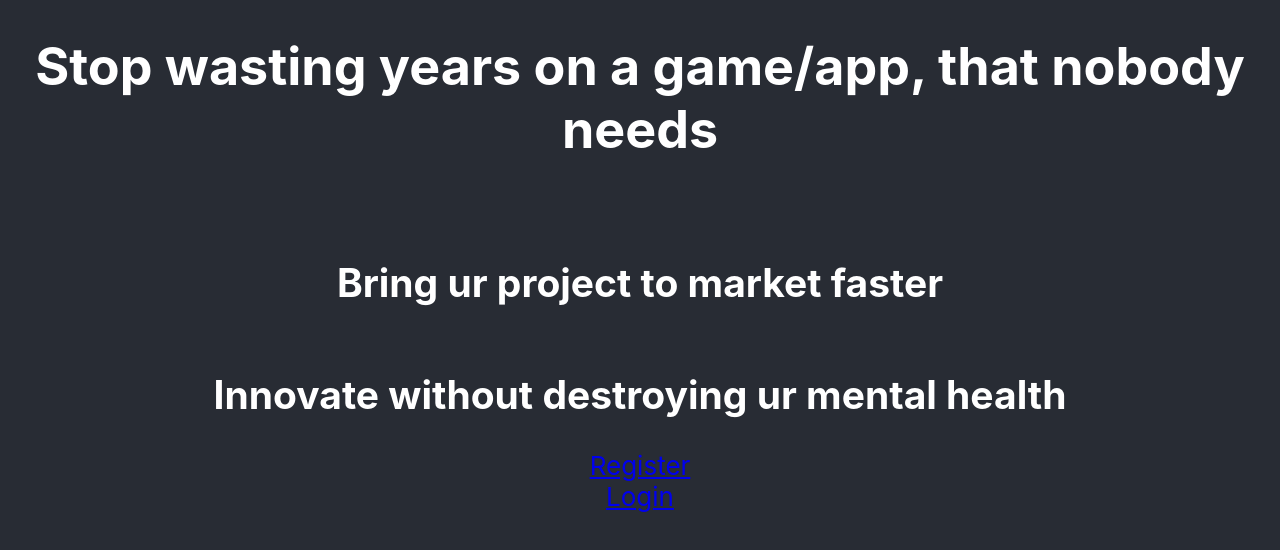
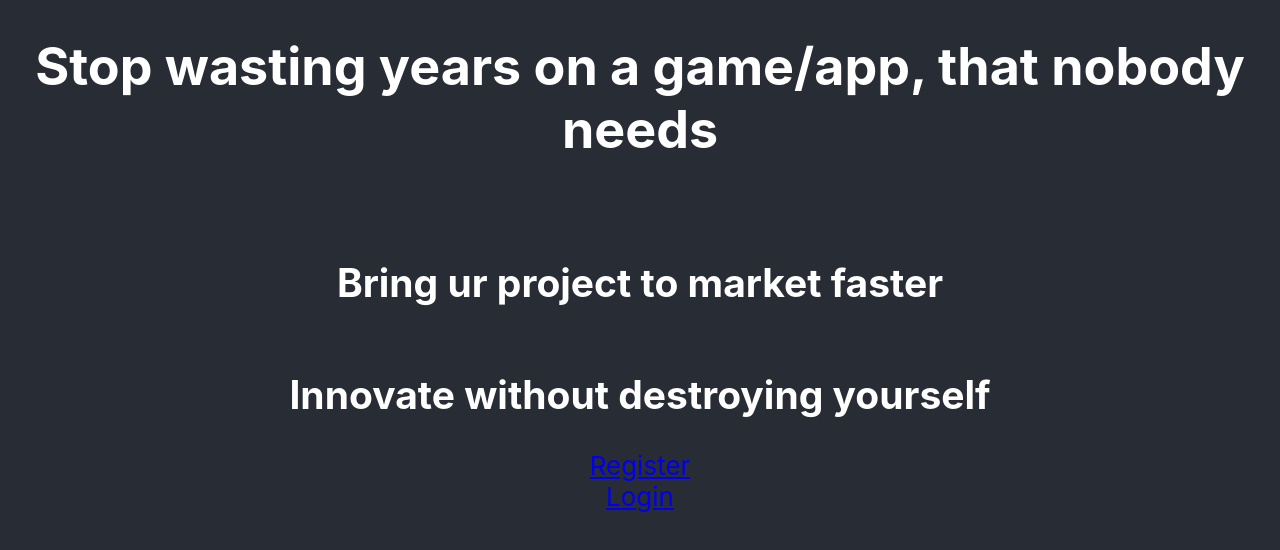
Before and after one commit to IGGAMEMAKER/IndieMarketingTool, a React (Create React App) app in the folder app/my-app/: page / in a window 1280 px wide. Shown: the top 550 px of the page. Built offline with nearby package versions, Linux system fonts and the light colour scheme; no server answers; what flux would draw is missing.

Commit message:
Site update:

```diff
--- a/app/my-app/src/App.js
+++ b/app/my-app/src/App.js
@@ -269,7 +269,7 @@ class MainPage extends Component {
         <h1>Stop wasting years on a game/app, that nobody needs</h1>
         <br />
         <h2>Bring ur project to market faster</h2>
-        <h2>Innovate without destroying ur mental health</h2>
+        <h2>Innovate without destroying yourself</h2>
         {/*<Link to={"/examples"}>Examples</Link>*/}
         {/*<Link to={"/pricing"}>Pricing</Link>*/}
 
--- a/app/my-app/src/IterationPlanner.js
+++ b/app/my-app/src/IterationPlanner.js
@@ -341,6 +341,7 @@ function NumberGoalPicker({project, it}) {
 
   const gt = (goalType1, name) => {
     var goals = Iteration.getGoalsByGoalType(goalType1)(it).length
+
     return <button
       onClick={() => setGoalType(goalType1)}
       style={{backgroundColor: goalType === goalType1 ? 'yellow' : 'white'}}
--- a/app/my-app/src/RiskView.js
+++ b/app/my-app/src/RiskView.js
@@ -2,6 +2,7 @@ import {FieldPicker} from "./FieldPicker";
 import actions from "./actions";
 import {FieldAdder} from "./FieldAdder";
 import {RiskAdder} from "./RiskAdder";
+import {ARROW_DOWN, ARROW_UP} from "./constants/symbols";
 
 export function RiskList({risks}) {
   // key={"risk-list." + r.id}
@@ -44,8 +45,8 @@ export function RiskView({risk, index, it, goal, orderingAllowed = true}) {
 
       var movementBar;
       if (orderingAllowed) {
-        var up = <button onClick={() => actions.changeRiskOrder(index, index - 1)}>Up</button>
-        var down = <button onClick={() => actions.changeRiskOrder(index, index + 1)}>Down</button>
+        var up = <button onClick={() => actions.changeRiskOrder(index, index - 1)}>{ARROW_UP}</button>
+        var down = <button onClick={() => actions.changeRiskOrder(index, index + 1)}>{ARROW_DOWN}</button>
 
         movementBar = <span>{up} {down}</span>
       }
--- a/app/my-app/src/constants/symbols.js
+++ b/app/my-app/src/constants/symbols.js
@@ -1,2 +1,4 @@
 export const ARROW_LEFT = '←'
 export const ARROW_RIGHT = '→'
+export const ARROW_UP = '↑'
+export const ARROW_DOWN = '↓'
```
